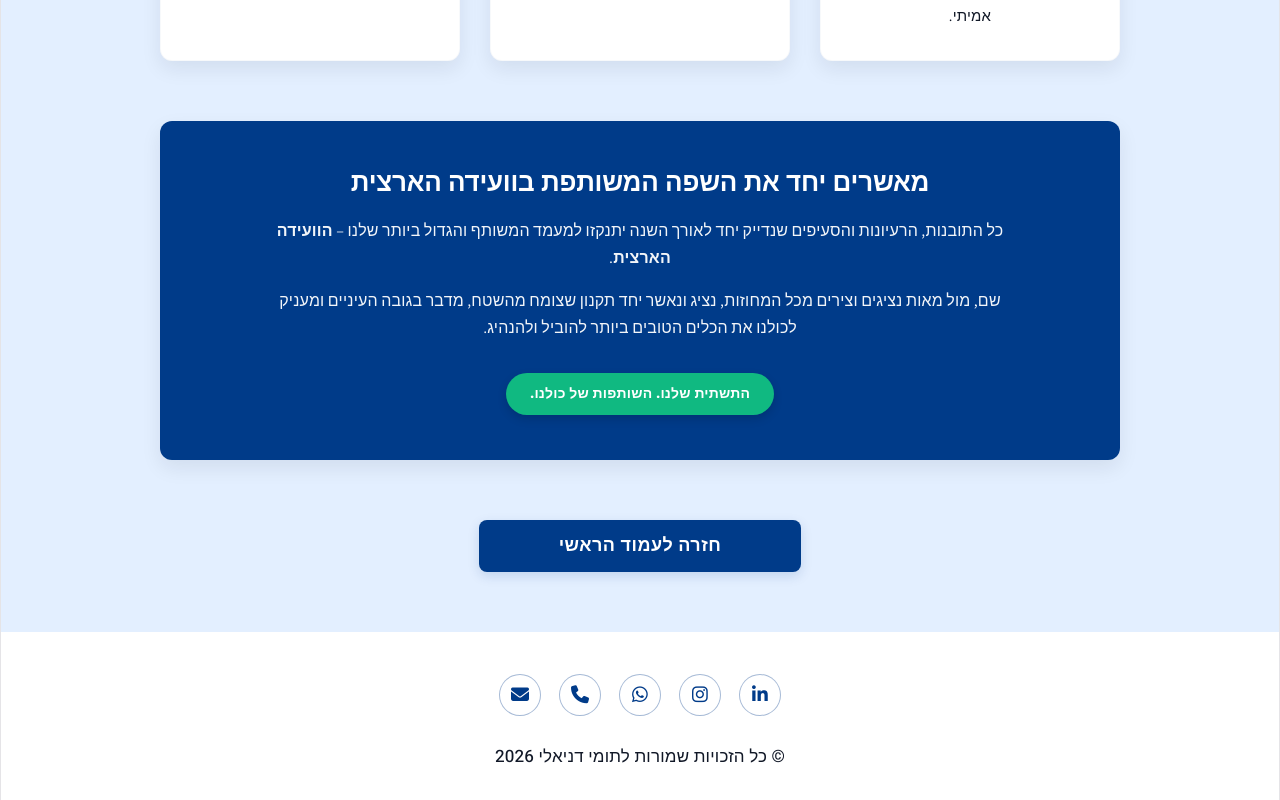
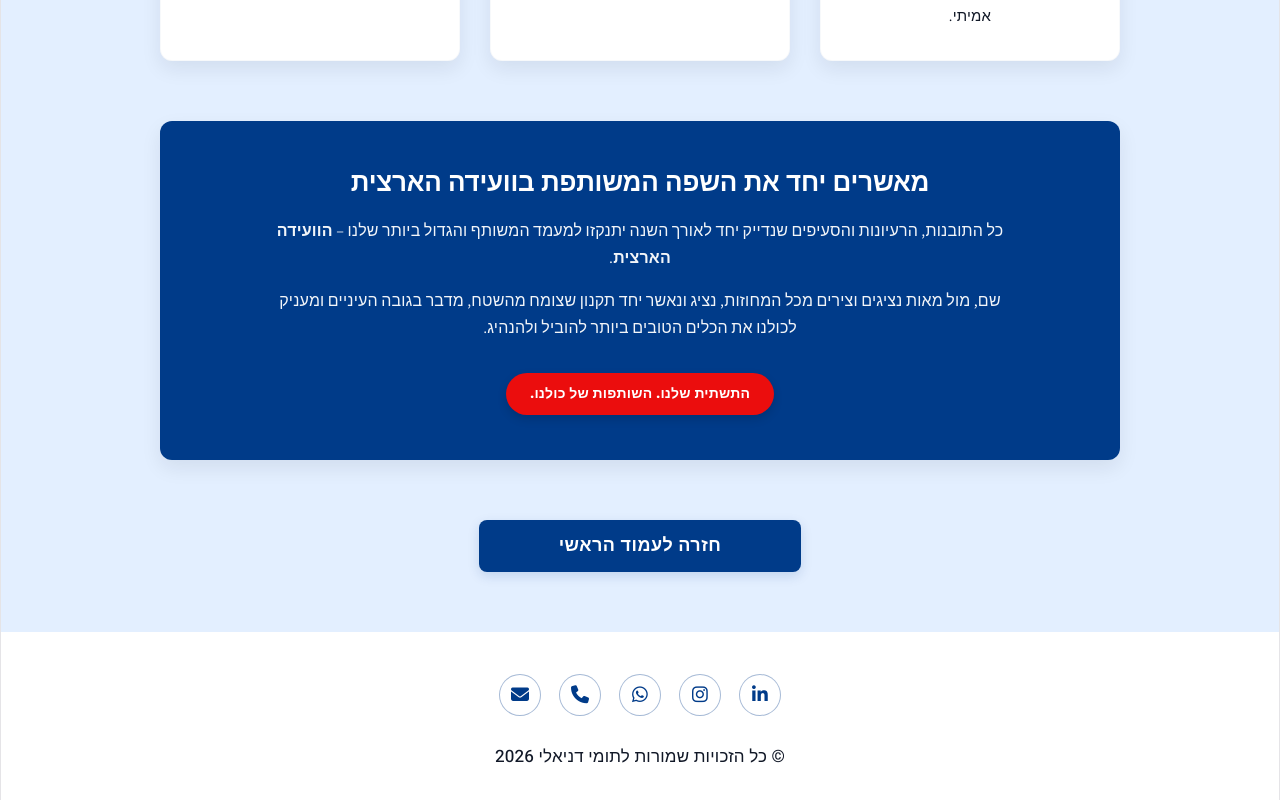
Before and after one commit to tfhsfg/tommy-danieli-website, a React (Vite) app: page /regulations in a window 1280 px wide. Shown: the part 1217-2017 px from the top of the page. Built offline with nearby package versions, Linux system fonts and the light colour scheme.

Commit message:
עדכון כפתור

```diff
--- a/src/pages/AboutMe.jsx
+++ b/src/pages/AboutMe.jsx
@@ -211,7 +211,7 @@ export default function AboutMe() {
 
         </div>
 
-        <h2 className="almoni brand-blue timelineSectionTitle">המסע שלי</h2>
+        <h1 className="almoni brand-blue timelineSectionTitle">המסע שלי</h1>
       </div>
 
       {/* ציר הזמן */}
--- a/src/pages/Regulations.css
+++ b/src/pages/Regulations.css
@@ -96,7 +96,7 @@
 
 .bylawsBadge {
   display: inline-block;
-  background: #10b981;
+  background: var(--red);
   color: #fff;
   font-weight: 900;
   font-size: 14px;
```
